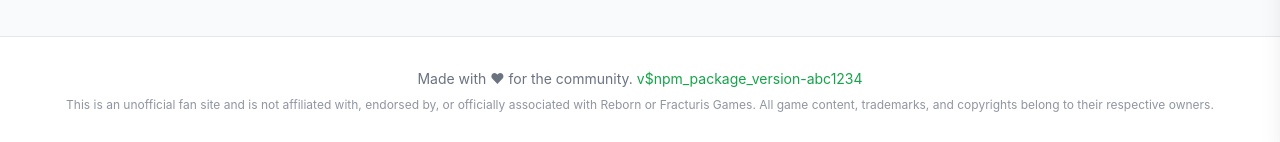
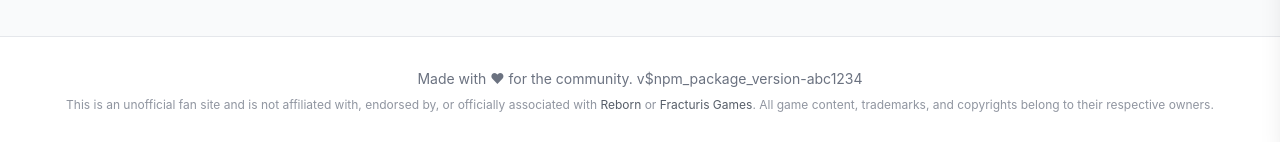
Before and after one commit to danjam/reborn-fansite, a React (Vite) app: page / in a window 1280 px wide. Shown: the part 655-797 px from the top of the page. Built offline with nearby package versions, Linux system fonts and the light colour scheme.

Commit message:
style: improve footer link styling for better visibility

```diff
--- a/src/components/Layout.tsx
+++ b/src/components/Layout.tsx
@@ -111,10 +111,10 @@ const LayoutContent = memo(
               <p className={`text-sm ${styles.text.muted}`}>
                 Made with &hearts; for the community.{' '}
                 <a
-                  href="https://github.com/danjam/reborn-fansite/releases"
+                  href="https://github.com/your-username/reborn-fansite/releases"
                   target="_blank"
                   rel="noopener noreferrer"
-                  className={`${styles.text.accent} hover:underline transition-colors`}
+                  className={`${styles.text.muted} hover:underline transition-colors`}
                   title="View release notes (opens in new window)"
                 >
                   v{import.meta.env.VITE_REACT_APP_VERSION}
@@ -124,9 +124,26 @@ const LayoutContent = memo(
               </p>
               <p className={`text-xs ${styles.text.muted} opacity-75`}>
                 This is an unofficial fan site and is not affiliated with,
-                endorsed by, or officially associated with Reborn or Fracturis
-                Games. All game content, trademarks, and copyrights belong to
-                their respective owners.
+                endorsed by, or officially associated with{' '}
+                <a
+                  href="https://store.steampowered.com/app/2850000/Reborn_An_Idle_Roguelike_RPG/"
+                  target="_blank"
+                  rel="noopener noreferrer"
+                  className={`${styles.text.primary} hover:underline transition-colors`}
+                >
+                  Reborn
+                </a>{' '}
+                or{' '}
+                <a
+                  href="https://www.fracturis.com/"
+                  target="_blank"
+                  rel="noopener noreferrer"
+                  className={`${styles.text.primary} hover:underline transition-colors`}
+                >
+                  Fracturis Games
+                </a>
+                . All game content, trademarks, and copyrights belong to their
+                respective owners.
               </p>
             </div>
           </div>
```
